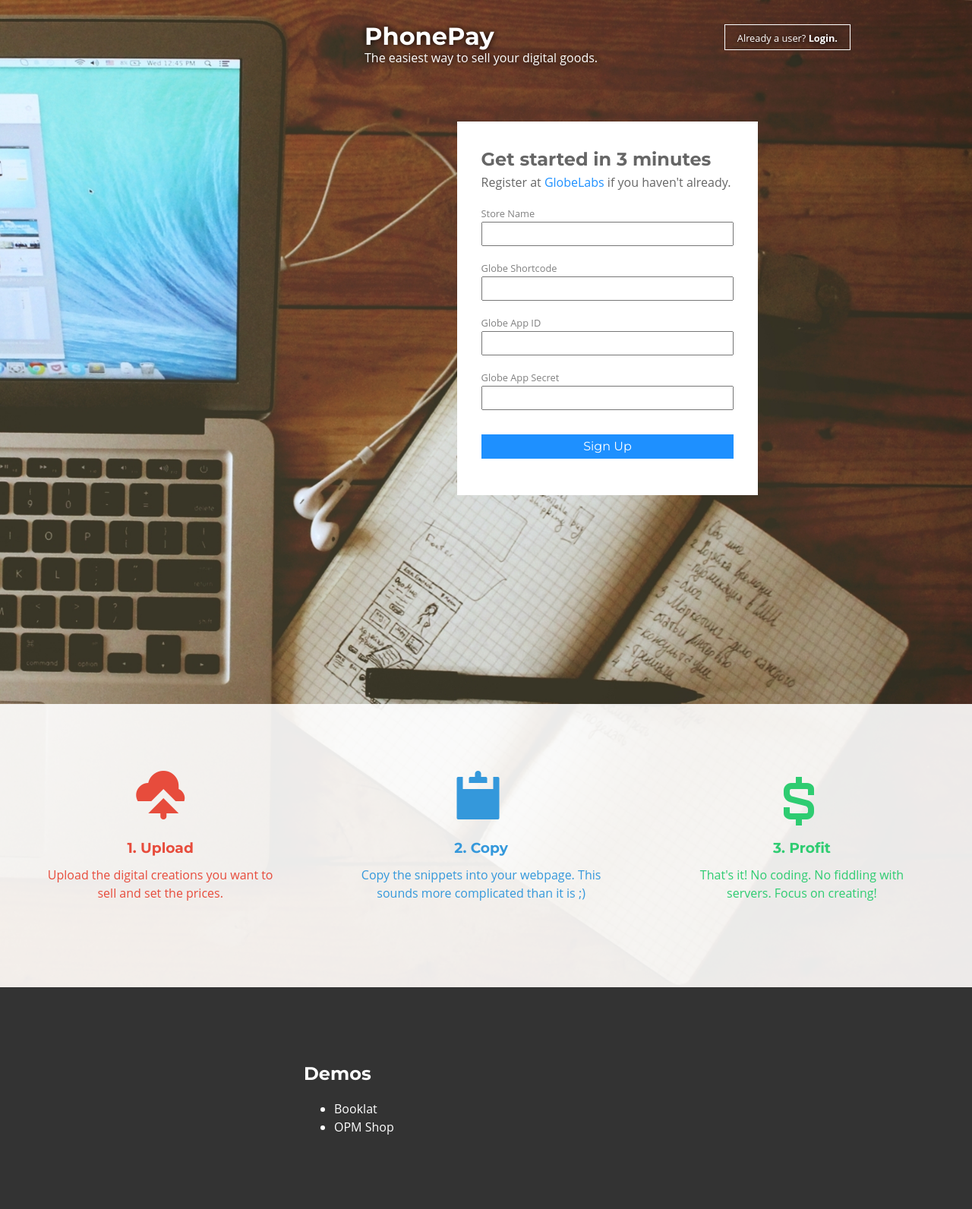
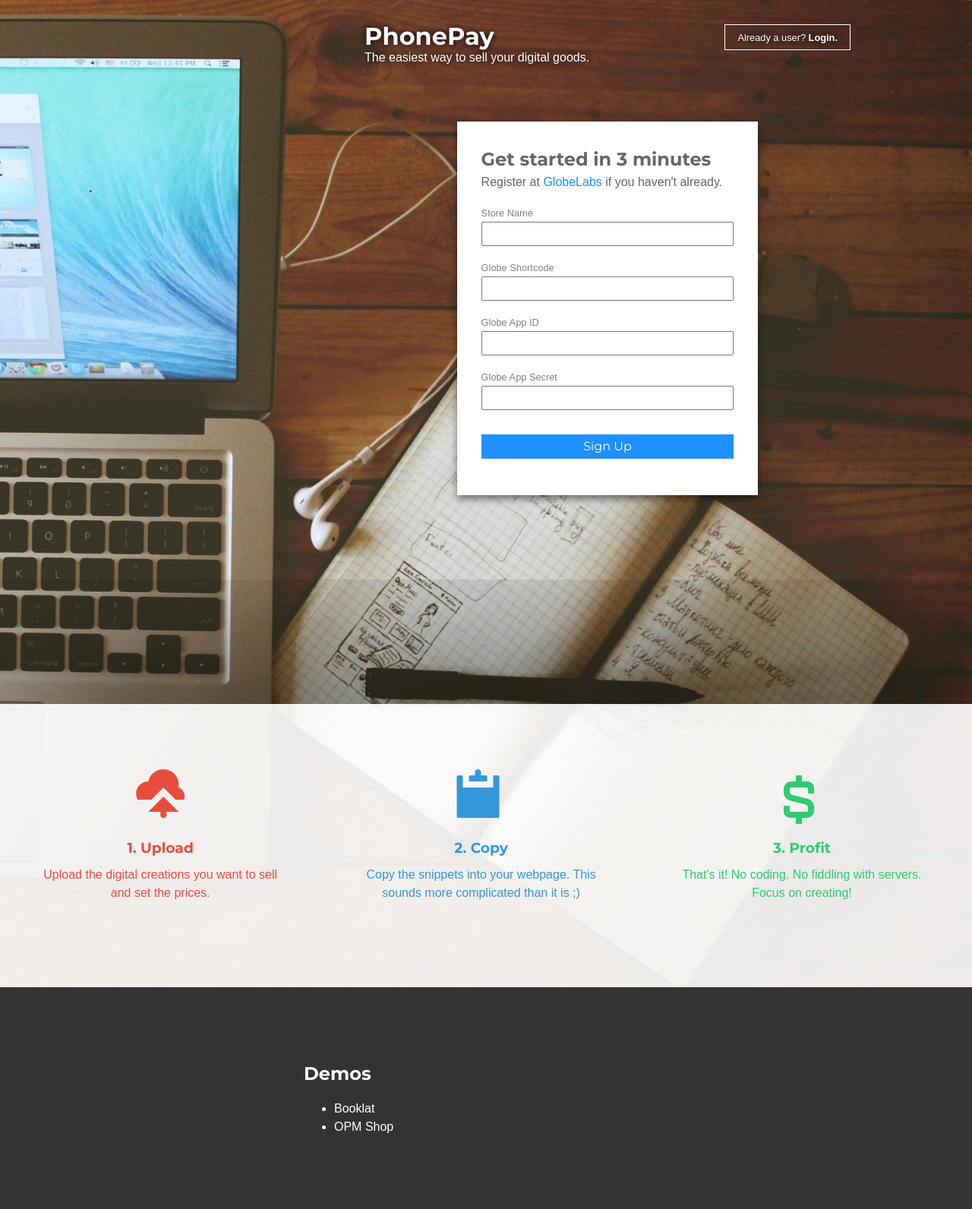
Before and after one commit to marksteve/purrchase, a Flask app: page / in a window 1280 px wide. Shown: the whole page at 76% size. Run offline with Flask 2, Linux system fonts and the light colour scheme; some libraries are stand-ins or nearby versions.

Commit message:
Change of font and added shadows

```diff
--- a/static/css/base.css
+++ b/static/css/base.css
@@ -4,7 +4,7 @@
   text-rendering: optimizeLegibility;
 }
 body, input, button {
-  font: 16px/1.5 Open Sans, sans-serif;
+  font: 16px/1.5 Source Sans Pro, sans-serif;
 
   color: #666;
 }
--- a/static/css/index.css
+++ b/static/css/index.css
@@ -1,5 +1,7 @@
 header {
   position: relative;
+
+  overflow: hidden;
 
   height: 1300px;
 
@@ -48,6 +50,7 @@ header {
   padding: 2em;
 
   background: white;
+  box-shadow: 0 5px 10px rgba(0, 0, 0, .5);
 }
 .steps {
   position: absolute;
@@ -57,6 +60,7 @@ header {
   padding: 5em 0 7em 0;
 
   background: rgba(255, 255, 255, .9);
+  box-shadow: 0 0 20em black;
 }
 .steps ul {
   margin: 0;
--- a/templates/base.html
+++ b/templates/base.html
@@ -2,7 +2,7 @@
 <html>
 <head>
   <link rel="stylesheet" href="//fonts.googleapis.com/css?family=Montserrat:400,700">
-  <link rel="stylesheet" href="//fonts.googleapis.com/css?family=Open+Sans:400italic,700italic,400,700">
+  <link rel="stylesheet" href="//fonts.googleapis.com/css?family=Source+Sans+Pro:400italic,700italic,400,700">
   <link rel="stylesheet" href="//cdnjs.cloudflare.com/ajax/libs/normalize/3.0.1/normalize.min.css">
   <link rel="stylesheet" href="/static/css/open-iconic.min.css">
   <link rel="stylesheet" href="/static/css/base.css">
@@ -11,6 +11,7 @@
 </head>
 <body>
 <div class="page">
+
 <h1><a href="/">PhonePay</a></h1>
 <div class="login">
   <small>
@@ -20,7 +21,9 @@
 <p>
   The easiest way to sell your digital goods.
 </p>
+
 {% block content %}{% endblock %}
+
 </div>
 </body>
 </html>
```
Lines whose indentation alone changed are shown as unchanged.
